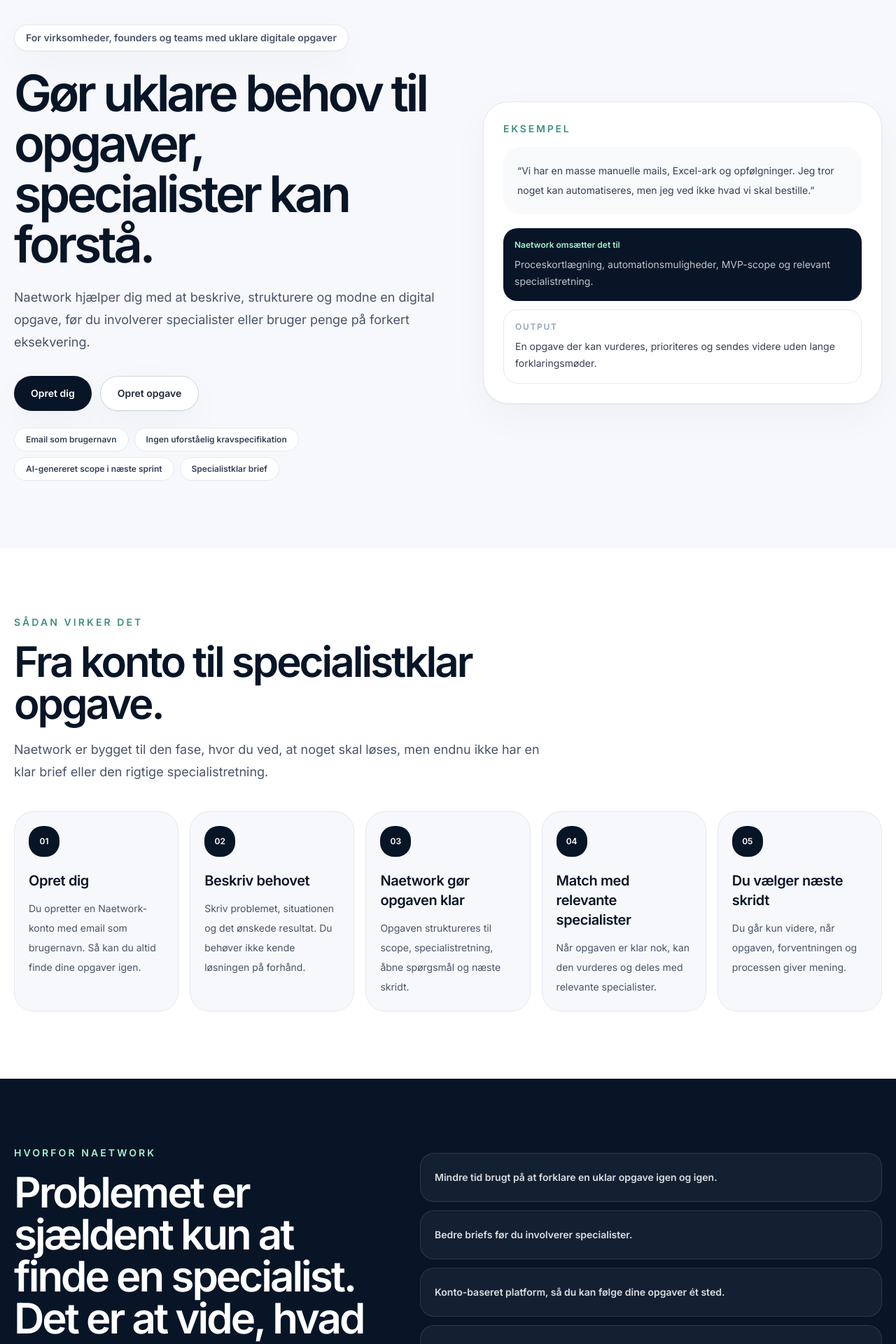
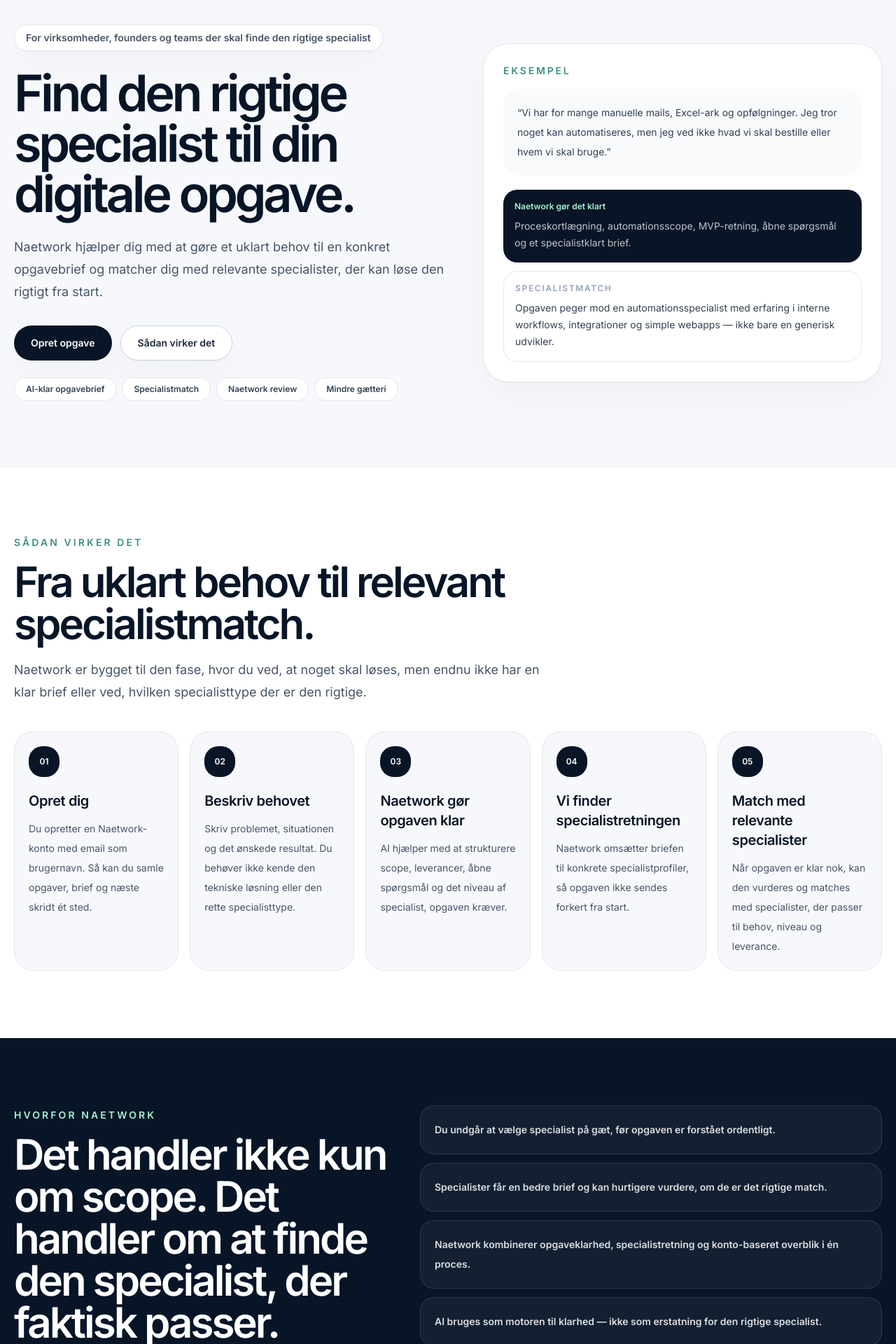
Before and after one commit to mikkelstreet-png/Naetwork, a Next.js app: page / in a window 1280 px wide. Shown: the part 140-2060 px from the top of the page at 70% size. Built offline with nearby package versions, Linux system fonts and the light colour scheme; no server answers.

Commit message:
Refocus homepage on specialist matching

```diff
--- a/components/NaetworkGoLiveV11.tsx
+++ b/components/NaetworkGoLiveV11.tsx
@@ -13,18 +13,18 @@ const navItems = [
 ];
 
 const steps = [
-  ["01", "Opret dig", "Du opretter en Naetwork-konto med email som brugernavn. Så kan du altid finde dine opgaver igen."],
-  ["02", "Beskriv behovet", "Skriv problemet, situationen og det ønskede resultat. Du behøver ikke kende løsningen på forhånd."],
-  ["03", "Naetwork gør opgaven klar", "Opgaven struktureres til scope, specialistretning, åbne spørgsmål og næste skridt."],
-  ["04", "Match med relevante specialister", "Når opgaven er klar nok, kan den vurderes og deles med relevante specialister."],
-  ["05", "Du vælger næste skridt", "Du går kun videre, når opgaven, forventningen og processen giver mening."],
+  ["01", "Opret dig", "Du opretter en Naetwork-konto med email som brugernavn. Så kan du samle opgaver, brief og næste skridt ét sted."],
+  ["02", "Beskriv behovet", "Skriv problemet, situationen og det ønskede resultat. Du behøver ikke kende den tekniske løsning eller den rette specialisttype."],
+  ["03", "Naetwork gør opgaven klar", "AI hjælper med at strukturere scope, leverancer, åbne spørgsmål og det niveau af specialist, opgaven kræver."],
+  ["04", "Vi finder specialistretningen", "Naetwork omsætter briefen til konkrete specialistprofiler, så opgaven ikke sendes forkert fra start."],
+  ["05", "Match med relevante specialister", "Når opgaven er klar nok, kan den vurderes og matches med specialister, der passer til behov, niveau og leverance."],
 ];
 
 const reasons = [
-  "Mindre tid brugt på at forklare en uklar opgave igen og igen.",
-  "Bedre briefs før du involverer specialister.",
-  "Konto-baseret platform, så du kan følge dine opgaver ét sted.",
-  "AI bruges kun dér, hvor det skaber klarhed og sparer tid.",
+  "Du undgår at vælge specialist på gæt, før opgaven er forstået ordentligt.",
+  "Specialister får en bedre brief og kan hurtigere vurdere, om de er det rigtige match.",
+  "Naetwork kombinerer opgaveklarhed, specialistretning og konto-baseret overblik i én proces.",
+  "AI bruges som motoren til klarhed — ikke som erstatning for den rigtige specialist.",
 ];
 
 export function NaetworkGoLiveV11() {
@@ -53,7 +53,7 @@ export function NaetworkGoLiveV11() {
             <span className="grid h-10 w-10 shrink-0 place-items-center rounded-2xl bg-[#071527] text-sm font-black text-white">N</span>
             <span className="min-w-0">
               <span className="block truncate text-lg font-black tracking-tight text-[#071527]">Naetwork</span>
-              <span className="block truncate text-xs text-slate-500">Fra uklart behov til klar opgave</span>
+              <span className="block truncate text-xs text-slate-500">Klar opgave. Rigtig specialist.</span>
             </span>
           </Link>
 
@@ -89,24 +89,24 @@ export function NaetworkGoLiveV11() {
 
       <section className="mx-auto grid max-w-7xl gap-10 px-4 py-14 sm:px-5 lg:grid-cols-[1.05fr_.95fr] lg:items-center lg:py-24">
         <div>
-          <div className="mb-6 inline-flex rounded-full border border-slate-200 bg-white px-4 py-2 text-sm font-black text-slate-600 shadow-sm">For virksomheder, founders og teams med uklare digitale opgaver</div>
-          <h1 className="max-w-5xl text-5xl font-black leading-[.93] tracking-[-0.06em] text-[#071527] md:text-7xl">Gør uklare behov til opgaver, specialister kan forstå.</h1>
-          <p className="mt-6 max-w-2xl text-lg leading-8 text-slate-600">Naetwork hjælper dig med at beskrive, strukturere og modne en digital opgave, før du involverer specialister eller bruger penge på forkert eksekvering.</p>
+          <div className="mb-6 inline-flex rounded-full border border-slate-200 bg-white px-4 py-2 text-sm font-black text-slate-600 shadow-sm">For virksomheder, founders og teams der skal finde den rigtige specialist</div>
+          <h1 className="max-w-5xl text-5xl font-black leading-[.93] tracking-[-0.06em] text-[#071527] md:text-7xl">Find den rigtige specialist til din digitale opgave.</h1>
+          <p className="mt-6 max-w-2xl text-lg leading-8 text-slate-600">Naetwork hjælper dig med at gøre et uklart behov til en konkret opgavebrief og matcher dig med relevante specialister, der kan løse den rigtigt fra start.</p>
           <div className="mt-8 flex flex-col gap-3 sm:flex-row">
-            <Link href="/opret" className="inline-flex min-h-[50px] items-center justify-center rounded-full bg-[#071527] px-6 py-3 text-sm font-black text-white shadow-sm">Opret dig</Link>
-            <Link href="/opret-opgave" className="inline-flex min-h-[50px] items-center justify-center rounded-full border border-slate-300 bg-white px-6 py-3 text-sm font-black text-slate-800 shadow-sm">Opret opgave</Link>
+            <Link href="/opret-opgave" className="inline-flex min-h-[50px] items-center justify-center rounded-full bg-[#071527] px-6 py-3 text-sm font-black text-white shadow-sm">Opret opgave</Link>
+            <Link href="#saadan-virker-det" className="inline-flex min-h-[50px] items-center justify-center rounded-full border border-slate-300 bg-white px-6 py-3 text-sm font-black text-slate-800 shadow-sm">Sådan virker det</Link>
           </div>
           <div className="mt-6 flex flex-wrap gap-2">
-            {["Email som brugernavn", "Ingen uforståelig kravspecifikation", "AI-genereret scope i næste sprint", "Specialistklar brief"].map((item) => <span key={item} className="rounded-full border border-slate-200 bg-white px-4 py-2 text-xs font-black text-slate-700">{item}</span>)}
+            {["AI-klar opgavebrief", "Specialistmatch", "Naetwork review", "Mindre gætteri"].map((item) => <span key={item} className="rounded-full border border-slate-200 bg-white px-4 py-2 text-xs font-black text-slate-700">{item}</span>)}
           </div>
         </div>
 
         <div className="rounded-[36px] border border-slate-200 bg-white p-6 shadow-sm sm:p-7">
           <p className="text-sm font-black uppercase tracking-[.2em] text-[#3f8f83]">Eksempel</p>
-          <div className="mt-4 rounded-3xl bg-slate-50 p-5 text-sm leading-7 text-slate-700">“Vi har en masse manuelle mails, Excel-ark og opfølgninger. Jeg tror noget kan automatiseres, men jeg ved ikke hvad vi skal bestille.”</div>
+          <div className="mt-4 rounded-3xl bg-slate-50 p-5 text-sm leading-7 text-slate-700">“Vi har for mange manuelle mails, Excel-ark og opfølgninger. Jeg tror noget kan automatiseres, men jeg ved ikke hvad vi skal bestille eller hvem vi skal bruge.”</div>
           <div className="mt-5 grid gap-3">
-            <div className="rounded-2xl bg-[#071527] p-4 text-white"><p className="text-xs font-black text-emerald-200">Naetwork omsætter det til</p><p className="mt-2 text-sm leading-6 text-white/75">Proceskortlægning, automationsmuligheder, MVP-scope og relevant specialistretning.</p></div>
-            <div className="rounded-2xl border border-slate-200 bg-white p-4"><p className="text-xs font-black uppercase tracking-[.14em] text-slate-400">Output</p><p className="mt-2 text-sm leading-6 text-slate-700">En opgave der kan vurderes, prioriteres og sendes videre uden lange forklaringsmøder.</p></div>
+            <div className="rounded-2xl bg-[#071527] p-4 text-white"><p className="text-xs font-black text-emerald-200">Naetwork gør det klart</p><p className="mt-2 text-sm leading-6 text-white/75">Proceskortlægning, automationsscope, MVP-retning, åbne spørgsmål og et specialistklart brief.</p></div>
+            <div className="rounded-2xl border border-slate-200 bg-white p-4"><p className="text-xs font-black uppercase tracking-[.14em] text-slate-400">Specialistmatch</p><p className="mt-2 text-sm leading-6 text-slate-700">Opgaven peger mod en automationsspecialist med erfaring i interne workflows, integrationer og simple webapps — ikke bare en generisk udvikler.</p></div>
           </div>
         </div>
       </section>
@@ -115,8 +115,8 @@ export function NaetworkGoLiveV11() {
         <div className="mx-auto max-w-7xl">
           <div className="max-w-3xl">
             <p className="text-sm font-black uppercase tracking-[.22em] text-[#3f8f83]">Sådan virker det</p>
-            <h2 className="mt-4 text-4xl font-black leading-[.95] tracking-[-0.05em] text-[#071527] md:text-6xl">Fra konto til specialistklar opgave.</h2>
-            <p className="mt-5 text-lg leading-8 text-slate-600">Naetwork er bygget til den fase, hvor du ved, at noget skal løses, men endnu ikke har en klar brief eller den rigtige specialistretning.</p>
+            <h2 className="mt-4 text-4xl font-black leading-[.95] tracking-[-0.05em] text-[#071527] md:text-6xl">Fra uklart behov til relevant specialistmatch.</h2>
+            <p className="mt-5 text-lg leading-8 text-slate-600">Naetwork er bygget til den fase, hvor du ved, at noget skal løses, men endnu ikke har en klar brief eller ved, hvilken specialisttype der er den rigtige.</p>
           </div>
           <div className="mt-10 grid gap-4 md:grid-cols-2 xl:grid-cols-5">
             {steps.map(([number, title, text]) => (
@@ -134,7 +134,7 @@ export function NaetworkGoLiveV11() {
         <div className="mx-auto grid max-w-7xl gap-10 lg:grid-cols-[.9fr_1.1fr] lg:items-center">
           <div>
             <p className="text-sm font-black uppercase tracking-[.22em] text-emerald-200">Hvorfor Naetwork</p>
-            <h2 className="mt-4 text-4xl font-black leading-[.95] tracking-[-0.05em] md:text-6xl">Problemet er sjældent kun at finde en specialist. Det er at vide, hvad du skal bede om.</h2>
+            <h2 className="mt-4 text-4xl font-black leading-[.95] tracking-[-0.05em] md:text-6xl">Det handler ikke kun om scope. Det handler om at finde den specialist, der faktisk passer.</h2>
           </div>
           <div className="grid gap-3">
             {reasons.map((reason) => <div key={reason} className="rounded-2xl border border-white/10 bg-white/5 p-5 text-sm font-black leading-7 text-white/85">{reason}</div>)}
```
